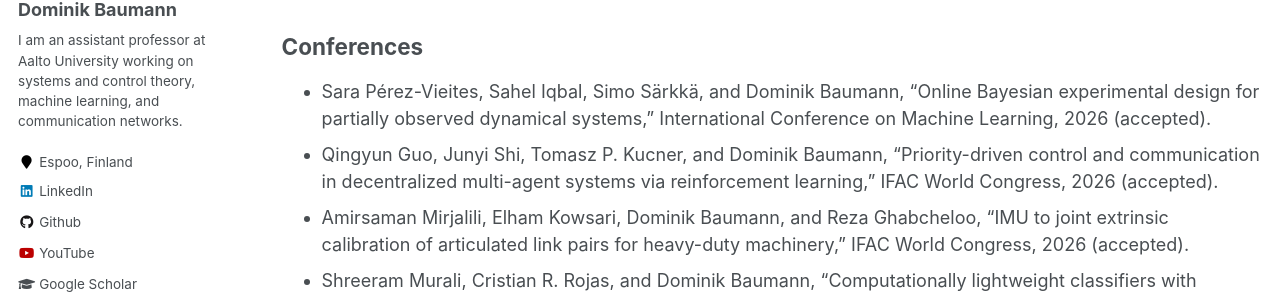
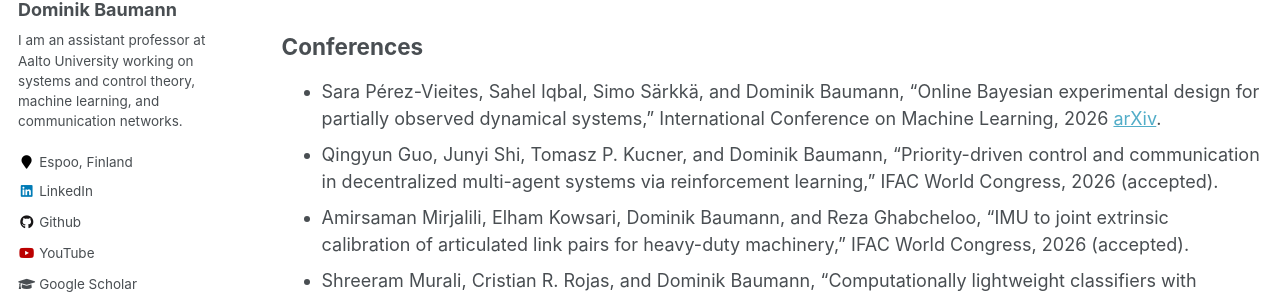
Before and after one commit to baumanndominik/baumanndominik.github.io, a Jekyll site: the page built from _pages/publications.md, in a window 1280 px wide and 900 px high, scrolled down 1446 px. Shown: the part 179-477 px from the top of the window. Built offline with Jekyll 4.4.1, drawn with Linux system fonts in a browser that asks for light colours; some web fonts are replaced.

Commit message:
add arXiv link

```diff
--- a/_pages/publications.md
+++ b/_pages/publications.md
@@ -29,7 +29,7 @@ You can also find my articles on [my Google Scholar profile](https://scholar.goo
 
 ## Conferences
 
-* Sara Pérez-Vieites, Sahel Iqbal, Simo Särkkä, and Dominik Baumann, "Online Bayesian experimental design for partially observed dynamical systems," International Conference on Machine Learning, 2026 (accepted).
+* Sara Pérez-Vieites, Sahel Iqbal, Simo Särkkä, and Dominik Baumann, "Online Bayesian experimental design for partially observed dynamical systems," International Conference on Machine Learning, 2026 [arXiv](https://arxiv.org/abs/2511.04403).
 * Qingyun Guo, Junyi Shi, Tomasz P. Kucner, and Dominik Baumann, "Priority-driven control and communication in decentralized multi-agent systems via reinforcement learning," IFAC World Congress, 2026 (accepted).
 * Amirsaman Mirjalili, Elham Kowsari, Dominik Baumann, and Reza Ghabcheloo, "IMU to joint extrinsic calibration of articulated link pairs for heavy-duty machinery," IFAC World Congress, 2026 (accepted).
 * Shreeram Murali, Cristian R. Rojas, and Dominik Baumann, "Computationally lightweight classifiers with frequentist bounds on predictions," International Conference on Artificial Intelligence and Statistics, 2026, [arXiv](https://arxiv.org/abs/2603.22128).
```
